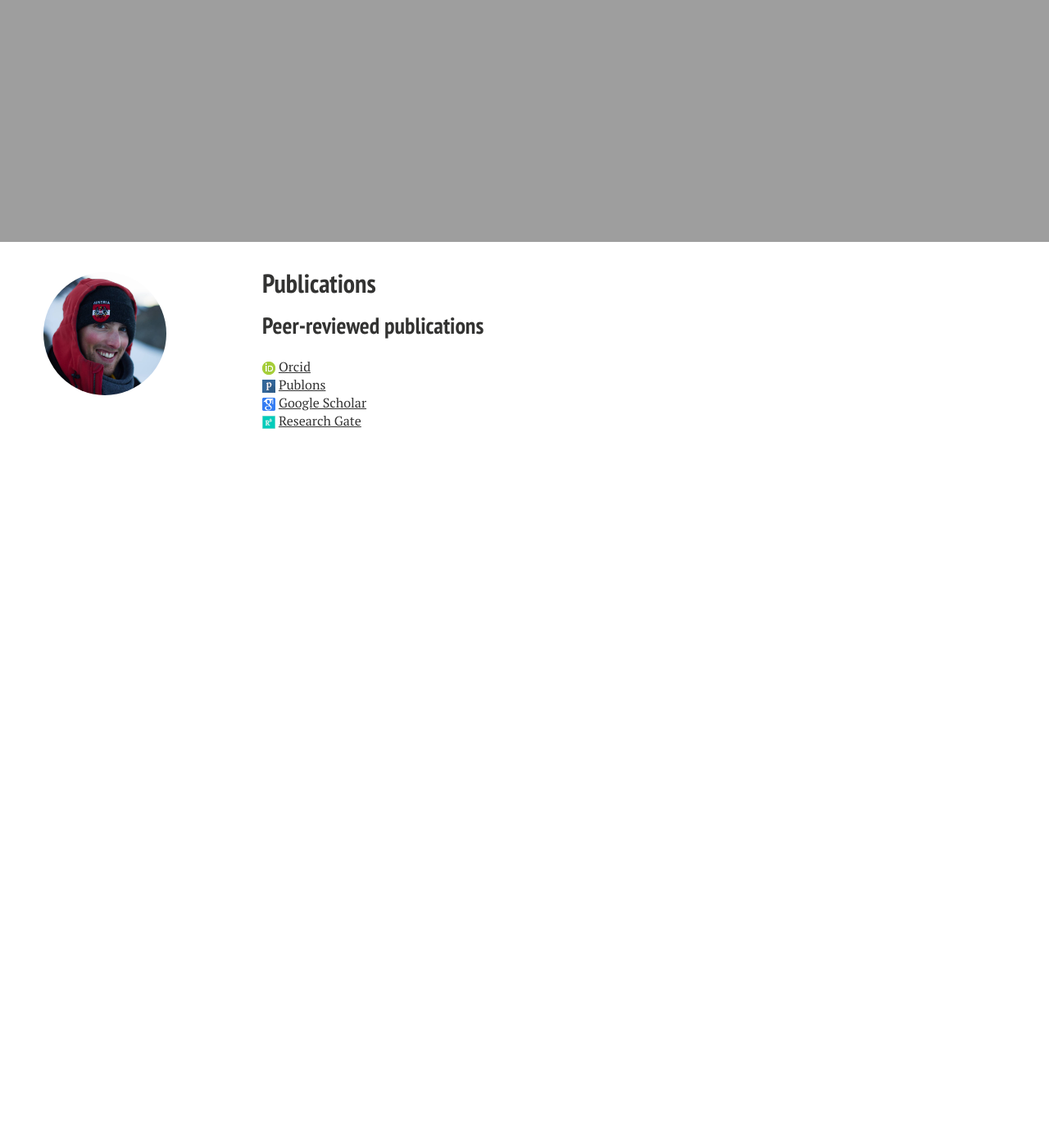
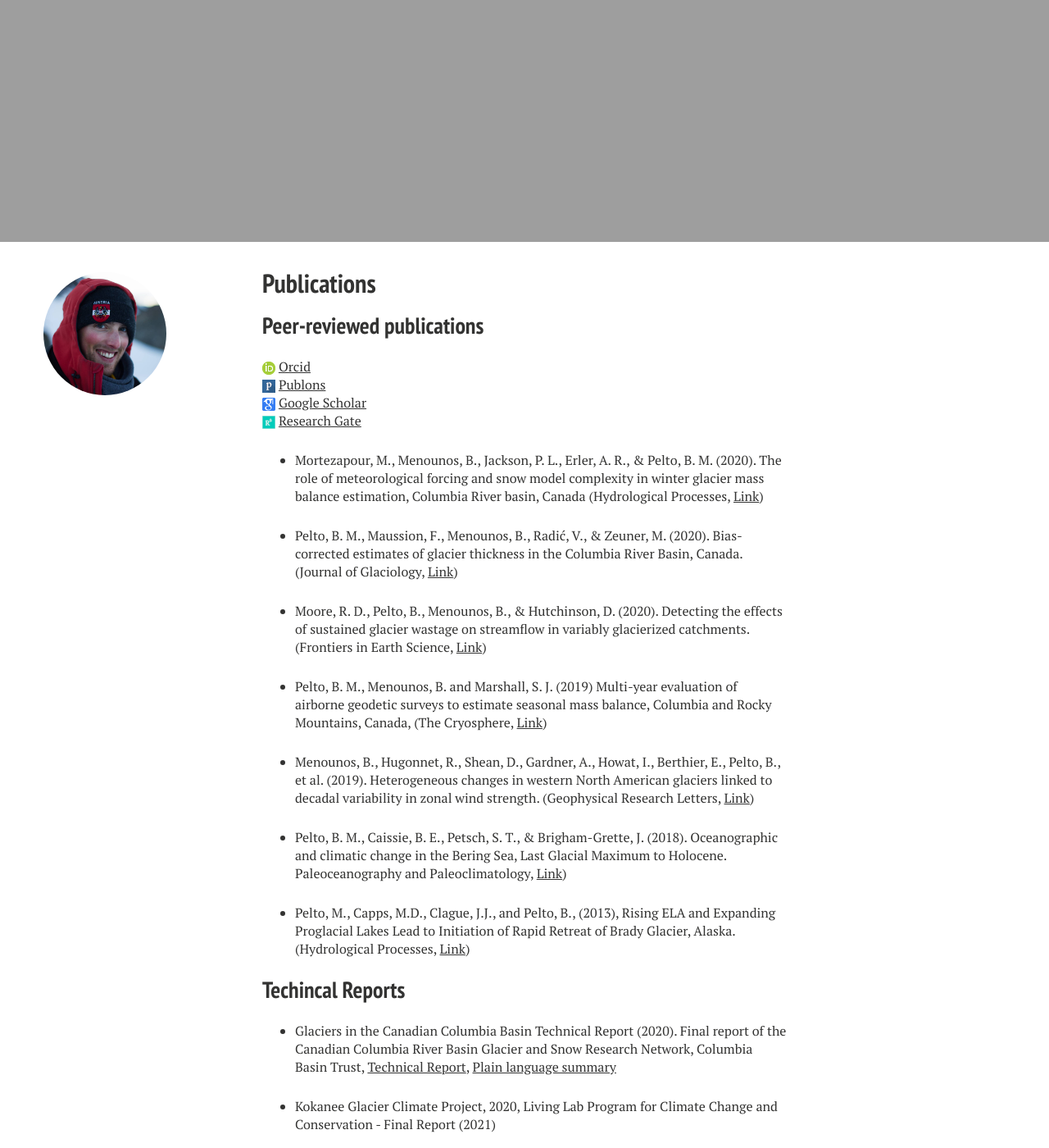
Before and after one commit to bpelto/bpelto.github.io, a Jekyll site: the page built from publications/index.md, in a window 1280 px wide and 1400 px high, scrolled down 749 px. Shown: the whole window at 82% size. Built offline with Jekyll 4.4.1, drawn with Linux system fonts in a browser that asks for light colours; nearby versions of some CDN libraries; before the commit the page ends 1379 px from its top, so only the background shows below that; some of the changed text lies outside the part shown.

Commit message:
update pubs page

```diff
--- a/publications/index.md
+++ b/publications/index.md
@@ -11,3 +11,32 @@
 ![Publons]({{ site.url }}/images/publons.png) [Publons](https://publons.com/researcher/4108388/ben-pelto/)
 ![Scholar]({{ site.url }}/images/scholar.png) [Google Scholar](https://scholar.google.ca/citations?user=aadGZFMAAAAJ&hl=en&oi=ao)
 ![ResearchGate]({{ site.url }}/images/researchgate.png) [Research Gate](https://www.researchgate.net/profile/Ben_Pelto)
+
+
+* Mortezapour, M., Menounos, B., Jackson, P. L., Erler, A. R., & Pelto, B. M. (2020). The role of meteorological forcing and snow model complexity in winter glacier mass balance estimation, Columbia River basin, Canada (Hydrological Processes, [Link](https://doi.org/10.1002/hyp.13929))
+
+* Pelto, B. M., Maussion, F., Menounos, B., Radić, V., & Zeuner, M. (2020). Bias-corrected estimates of glacier thickness in the Columbia River Basin, Canada. (Journal of Glaciology, [Link](https://www.cambridge.org/core/journals/journal-of-glaciology/article/biascorrected-estimates-of-glacier-thickness-in-the-columbia-river-basin-canada/E8DCB7FAF1A5DF21CC529ADA6844B1B4))
+
+* Moore, R. D., Pelto, B., Menounos, B., & Hutchinson, D. (2020). Detecting the effects of sustained glacier wastage on streamflow in variably glacierized catchments. (Frontiers in Earth Science, [Link](https://doi.org/10.3389/feart.2020.00136))
+
+* Pelto, B. M., Menounos, B. and Marshall, S. J. (2019) Multi-year evaluation of airborne geodetic surveys to estimate seasonal mass balance, Columbia and Rocky Mountains, Canada, (The Cryosphere, [Link](https://tc.copernicus.org/articles/13/1709/2019/))
+
+* Menounos, B., Hugonnet, R., Shean, D., Gardner, A., Howat, I., Berthier, E., Pelto, B., et al. (2019). Heterogeneous changes in western North American glaciers linked to decadal variability in zonal wind strength. (Geophysical Research Letters, [Link](https://agupubs.onlinelibrary.wiley.com/doi/full/10.1029/2018GL080942))
+
+* Pelto, B. M., Caissie, B. E., Petsch, S. T., & Brigham-Grette, J. (2018). Oceanographic and climatic change in the Bering Sea, Last Glacial Maximum to Holocene. Paleoceanography and Paleoclimatology, [Link](https://doi.org/10.1002/2017PA003265))
+
+* Pelto, M., Capps, M.D., Clague, J.J., and Pelto, B., (2013), Rising ELA and Expanding Proglacial Lakes Lead to Initiation of Rapid Retreat of Brady Glacier, Alaska. (Hydrological Processes, [Link](https://onlinelibrary.wiley.com/doi/abs/10.1002/hyp.9913))
+
+## Techincal Reports
+
+* Glaciers in the Canadian Columbia Basin Technical Report (2020). Final report of the Canadian Columbia River Basin Glacier and Snow Research Network, Columbia Basin Trust, [Technical Report](https://ourtrust.org/?ddownload=19532), [Plain language summary](https://ourtrust.org/?ddownload=18066)
+
+* Kokanee Glacier Climate Project, 2020, Living Lab Program for Climate Change and Conservation - Final Report (2021)
+
+* Final Report for Glacier Mass Balance Research Kokanee Provincial Park, 2018-2020, (2020), BC Parks, Park Use Permit 106551
+
+* Final Report for State of the Parks Report on Glaciers in Glacier and Jasper National Parks, Contract: RC17-3444 Parks Canada (2018)
+
+* Final Report for Glacier Mass Balance Research Kokanee Provincial Park, 2013-2017, (2018), BC Parks, Park Use Permit 106551
+
+* Illecillewaet Glacier Mass Balance 2009-2017, Parks Canada, Glacier National Park, (2017)
```
